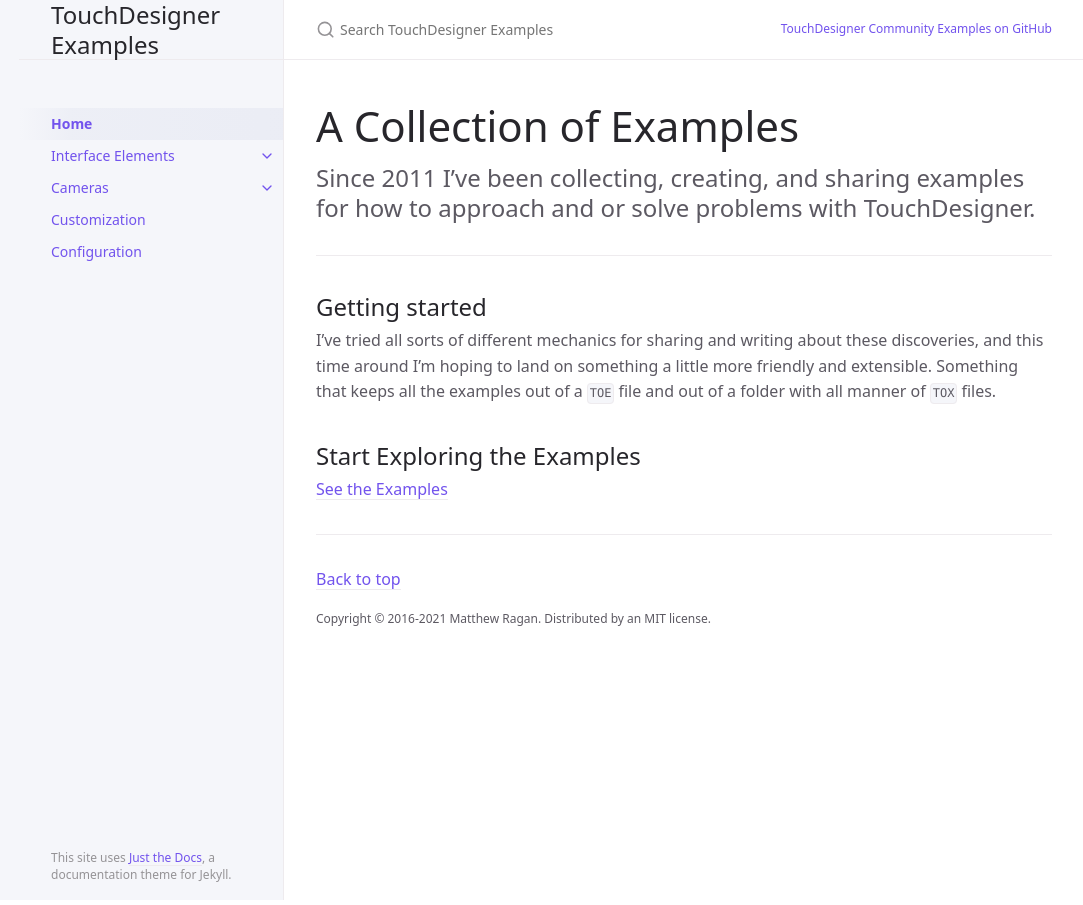
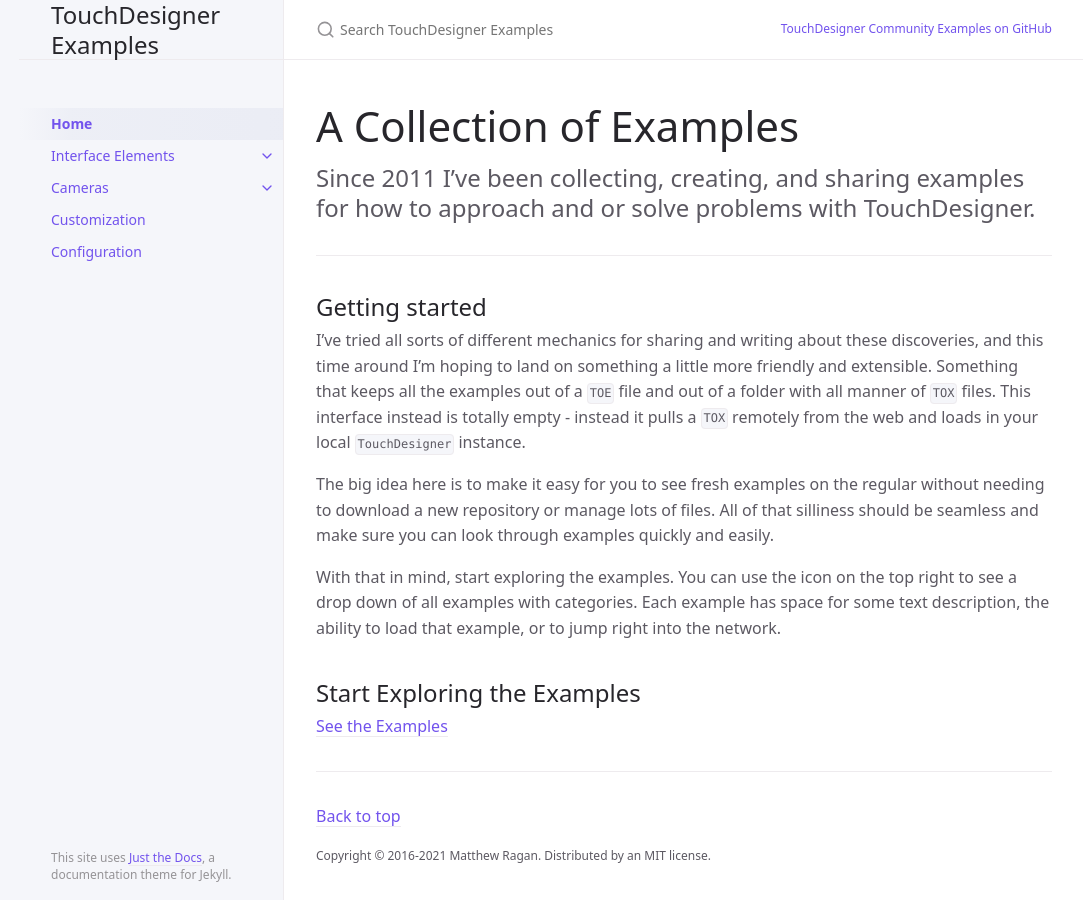
Before and after one commit to raganmd/touchdesigner-community-examples, a Jekyll site: the page built from index.md, in a window 1280 px wide. Shown: the whole page, without its empty margins (88-1171 px from the left). Built offline with Jekyll 4.4.1, drawn with Linux system fonts in a browser that asks for light colours.

Commit message:
updates to index

```diff
--- a/index.md
+++ b/index.md
@@ -15,7 +15,11 @@ Since 2011 I've been collecting, creating, and sharing examples for how to appro
 ---
 
 ## Getting started
-I've tried all sorts of different mechanics for sharing and writing about these discoveries, and this time around I'm hoping to land on something a little more friendly and extensible. Something that keeps all the examples out of a `TOE` file and out of a folder with all manner of `TOX` files.
+I've tried all sorts of different mechanics for sharing and writing about these discoveries, and this time around I'm hoping to land on something a little more friendly and extensible. Something that keeps all the examples out of a `TOE` file and out of a folder with all manner of `TOX` files. This interface instead is totally empty - instead it pulls a `TOX` remotely from the web and loads in your local `TouchDesigner` instance.
+
+The big idea here is to make it easy for you to see fresh examples on the regular without needing to download a new repository or manage lots of files. All of that silliness should be seamless and make sure you can look through examples quickly and easily.
+
+With that in mind, start exploring the examples. You can use the icon on the top right to see a drop down of all examples with categories. Each example has space for some text description, the ability to load that example, or to jump right into the network.
 
 ## Start Exploring the Examples
 [See the Examples](https://raganmd.github.io//touchdesigner-community-examples/docs/examples)
```
